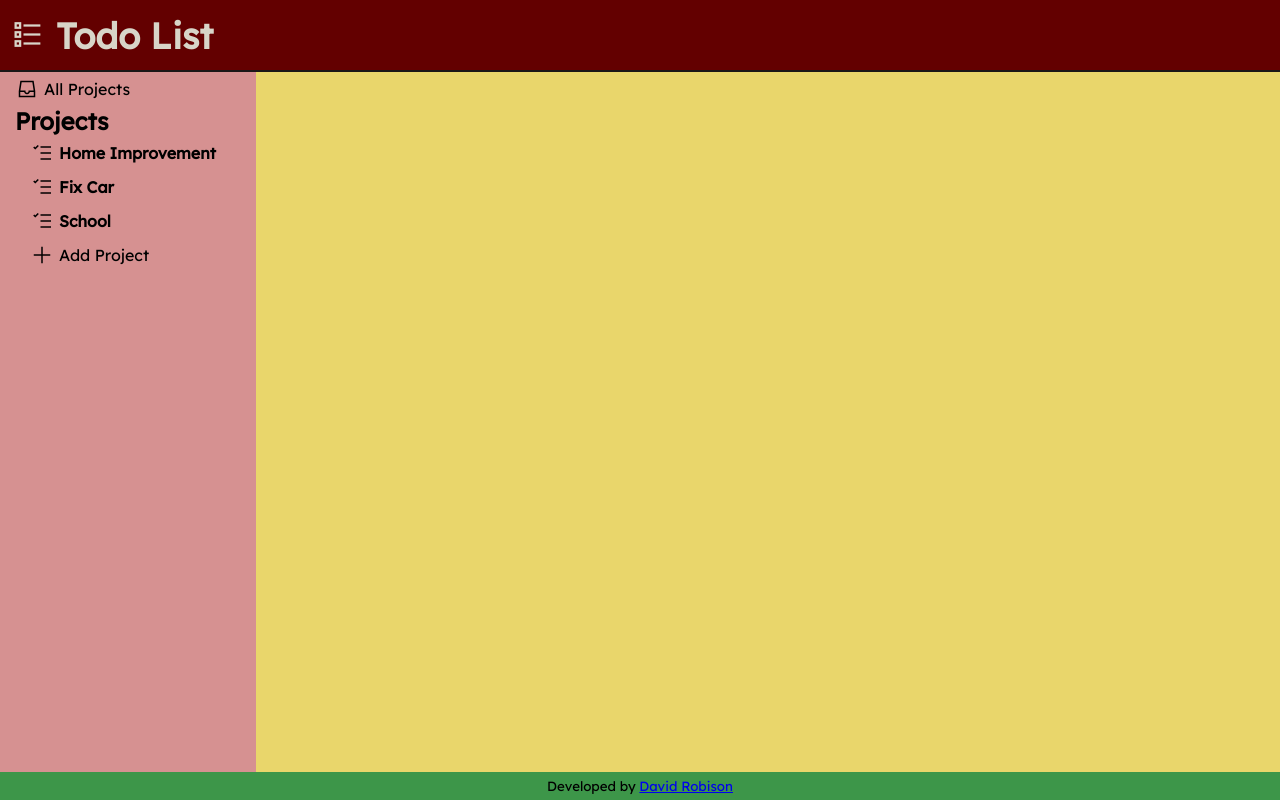
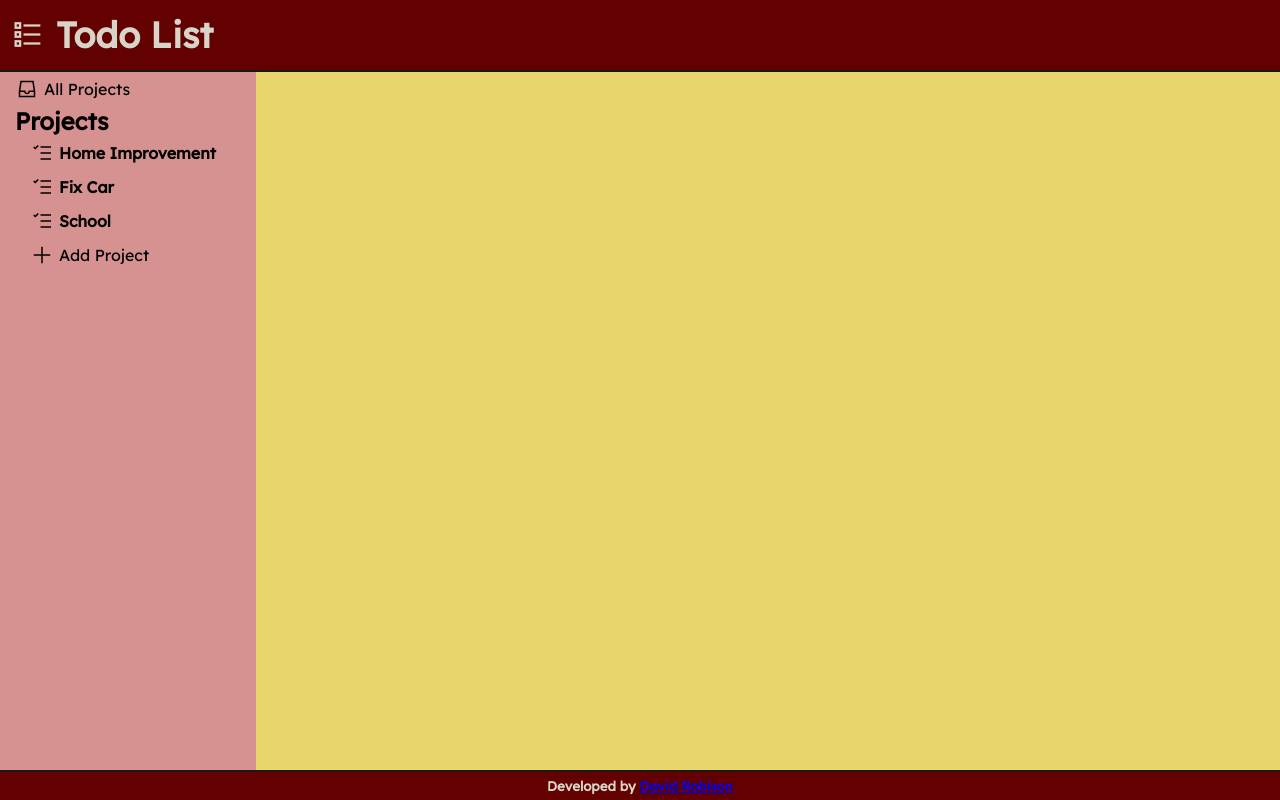
Before and after one commit to robisonwebdev/Todo-List, a plain HTML site: page index.html in a window 1280 px wide. Drawn offline with nearby package versions, Linux system fonts and the light colour scheme.

Commit message:
set background-color, color, and border-top on #footer

```diff
--- a/styles.css
+++ b/styles.css
@@ -160,8 +160,10 @@ ul {
     justify-content: center;
     align-items: center;
 
+    background-color: var(--red);
+    border-top: 2px solid var(--black);
+    color: var(--darkerWhite);
+    font-weight: bold;
     height: 4vh;
     width: 100%;
-
-    background-color: rgb(61, 150, 73);
 }
```
